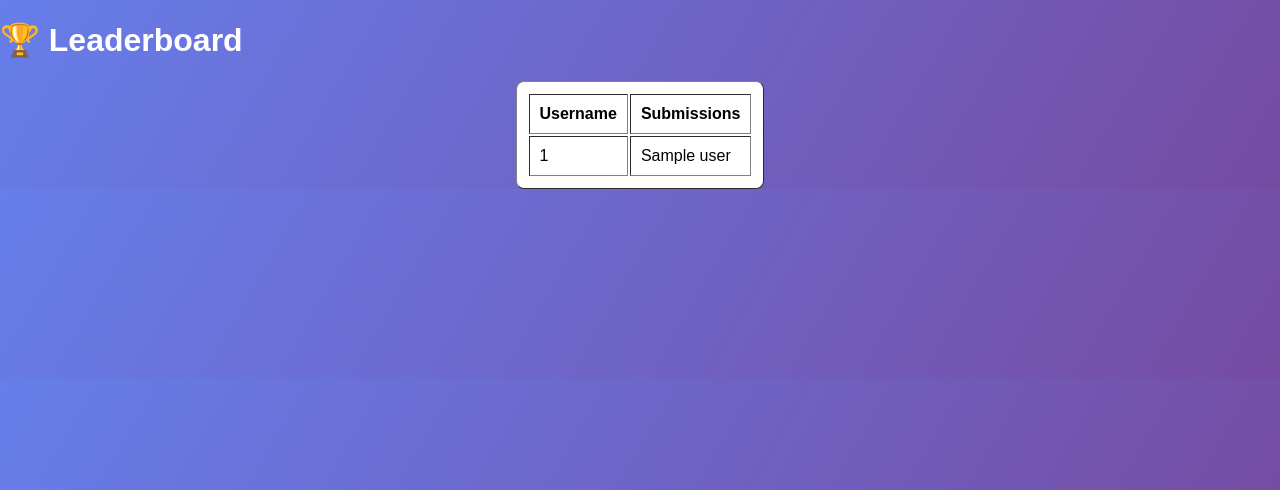
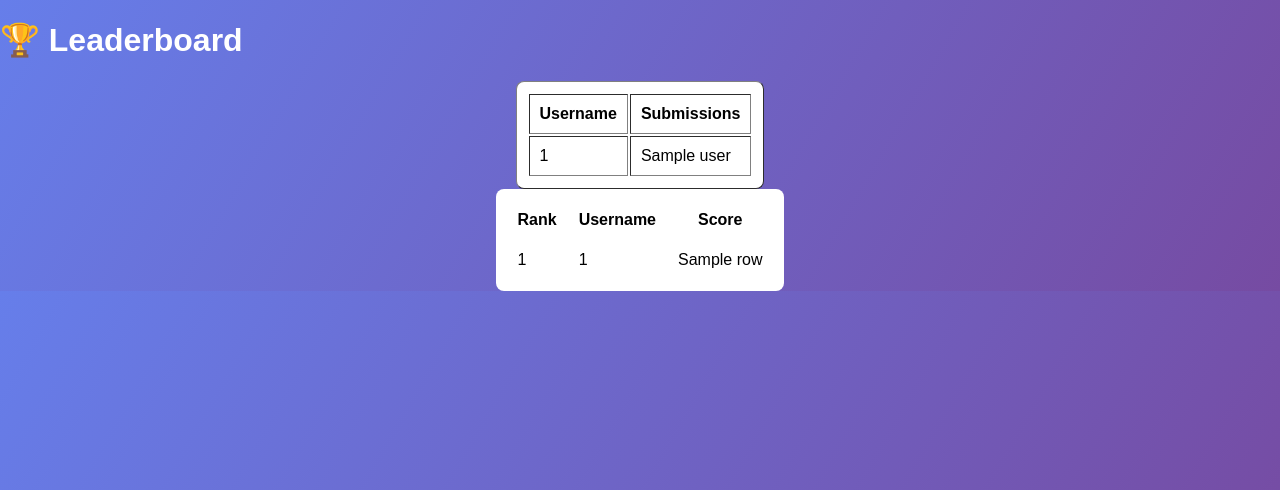
Before and after one commit to Ktanusri/AI-coding-mentor, a Flask app: template templates/leaderboard.html in a window 1280 px wide. Shown: the top 490 px of the page. Run offline with Flask 3, Linux system fonts and the light colour scheme; the template is opened without the code that fills it: most values are stand-ins (such as "Sample title", 1, 10 or a date in 2020).

Commit message:
Added leaderboard scoring based on passed submissions only

```diff
--- a/app.py
+++ b/app.py
@@ -175,9 +175,10 @@ def leaderboard():
 
     cursor.execute("""
         SELECT username, COUNT(*) as score
-        FROM submissions
-        GROUP BY username
-        ORDER BY score DESC
+FROM submissions
+WHERE status = 'Passed ✅'
+GROUP BY username
+ORDER BY score DESC
     """)
 
     data = cursor.fetchall()
--- a/templates/leaderboard.html
+++ b/templates/leaderboard.html
@@ -26,6 +26,20 @@
 {% endfor %}
 
 </table>
+<table>
+<tr>
+    <th>Rank</th>
+    <th>Username</th>
+    <th>Score</th>
+</tr>
 
+{% for row in data %}
+<tr>
+    <td>{{ loop.index }}</td>
+    <td>{{ row[0] }}</td>
+    <td>{{ row[1] }}</td>
+</tr>
+{% endfor %}
+</table>
 </body>
 </html>
```
